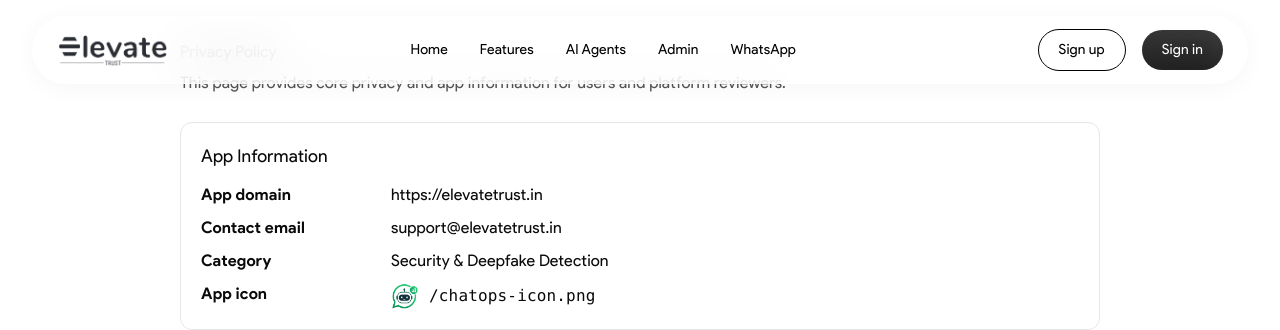
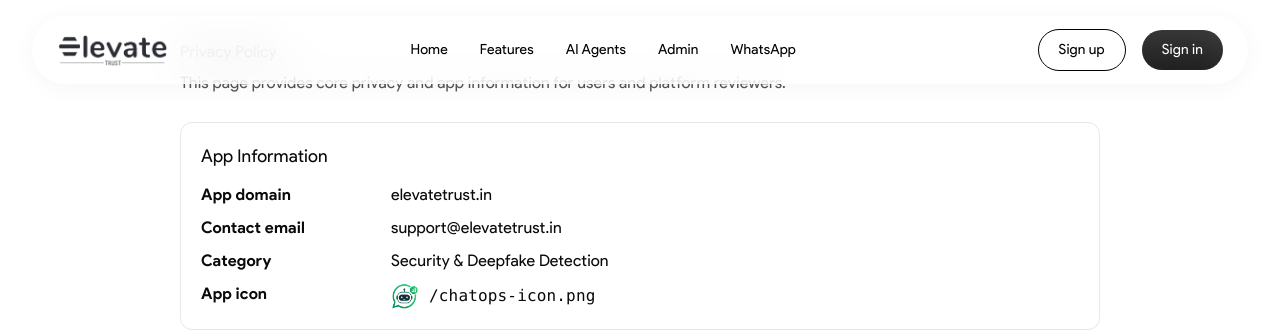
Before and after one commit to Pandey-A/ET-Revamped, a Next.js app in the folder client_new/: page /privacy-policy in a window 1280 px wide. Shown: the top 330 px of the page. Built offline with nearby package versions, Linux system fonts and the light colour scheme; no server answers.

Commit message:
docs: set privacy policy app domain to elevatetrust.in
Co-authored-by: Cursor <cursoragent@cursor.com>

```diff
--- a/client_new/app/privacy-policy/page.jsx
+++ b/client_new/app/privacy-policy/page.jsx
@@ -6,7 +6,7 @@ export const metadata = {
   description: "Privacy policy and app details for Elevate Trust.",
 };
 
-const APP_DOMAIN = process.env.NEXT_PUBLIC_APP_ORIGIN || "https://elevatetrust.in";
+const APP_DOMAIN = "elevatetrust.in";
 const CONTACT_EMAIL = process.env.NEXT_PUBLIC_CONTACT_EMAIL || "support@elevatetrust.in";
 const APP_ICON = "/chatops-icon.png";
 const CATEGORY = "Security & Deepfake Detection";
```
